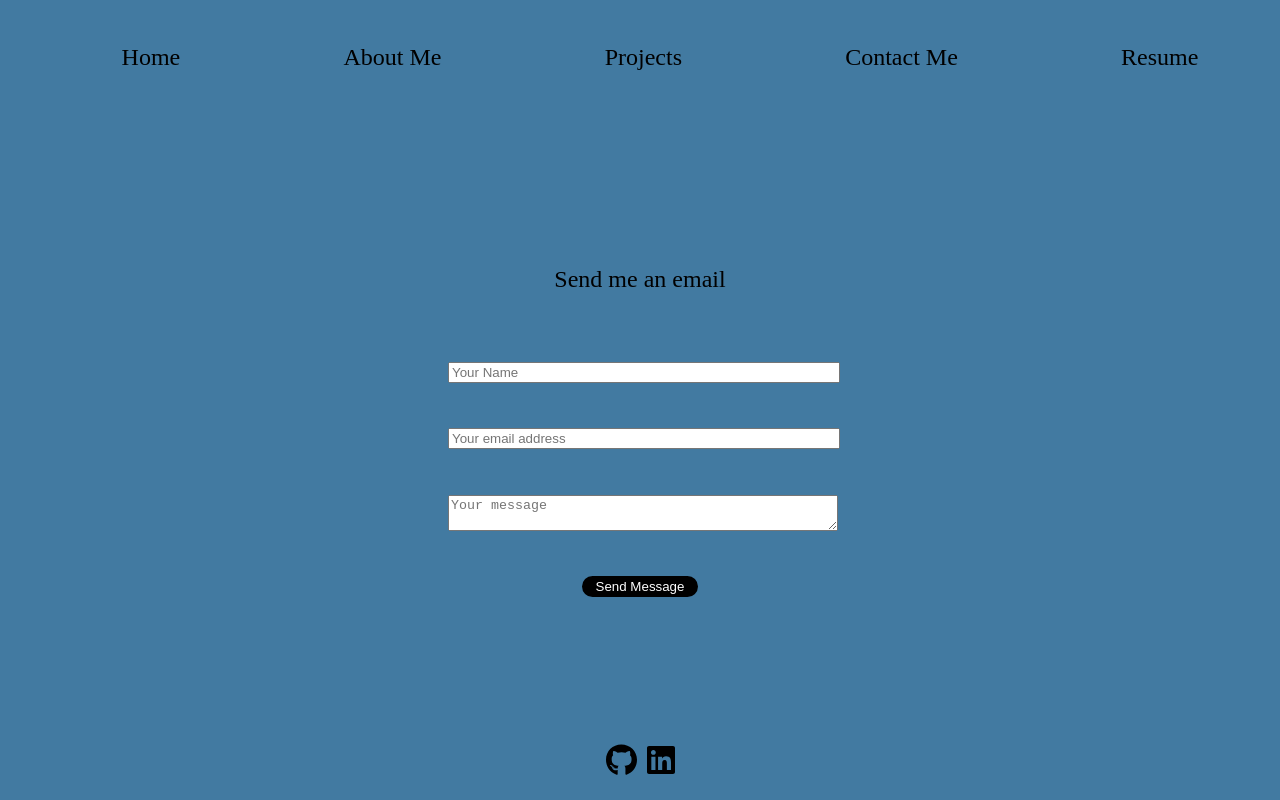
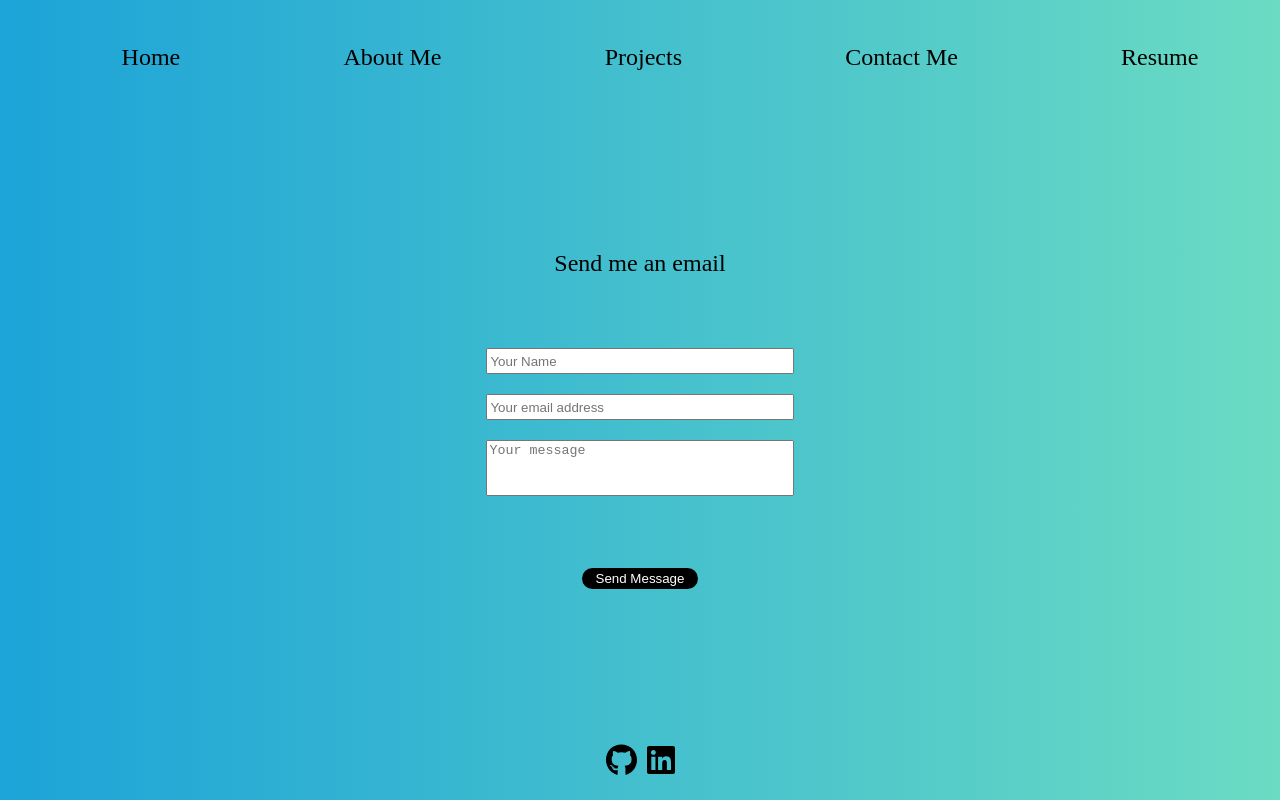
Before and after one commit to JosephFAnderson/Portfolio, a React (Create React App) app: page /contact-me in a window 1280 px wide. Built offline with nearby package versions, Linux system fonts and the light colour scheme.

Commit message:
update info and color

```diff
--- a/src/components/AboutMe/AboutMe.js
+++ b/src/components/AboutMe/AboutMe.js
@@ -4,22 +4,21 @@ function AboutMe() {
     return (
         <>
             <div className="aboutMe-container">
-                <p>I am a Full Stack Web Developer based out of Atlanta, Georgia. I enjoy finding and implementing solutions to complex problems.<br/><br/>
-                I have 8 years of retail management experience which allows me to work well in a team environment and adapt to customer needs.<br/><br/></p>
+                <p>I am a junior Full Stack Web Developer based out of Atlanta, Georgia. I have always enjoyed solving problems. Either in the workplace, or in my free time playing board games. I have 8 years of retail management experience which has taught me how to work well with a team to deliver the best possible experience for the clients as well as the company.<br/><br/>I recently graduated from Georgia Tech's Full Stack Web Development bootcamp, and I am looking to further expand upon what I learned there in order to create even better web applications.<br/><br/></p>
                 <p className="skills-label">Skills</p>
                 <ul className="skills-list">
-                    <li className="skill">HTML</li>
-                    <li className="skill">CSS</li>
+                    <li className="skill">React</li>
+                    <li className="skill">GraphQL</li>
                     <li className="skill">JavaScript</li>
-                    <li className="skill">JQuery</li>
-                    <li className="skill">Bootstrap</li>
                     <li className="skill">Node.js</li>
                     <li className="skill">Express.js</li>
                     <li className="skill">MySQL</li>
                     <li className="skill">MongoDB</li>
                     <li className="skill">Handlebars</li>
-                    <li className="skill">React</li>
-                    <li className="skill">GraphQL</li>
+                    <li className="skill">JQuery</li>
+                    <li className="skill">Bootstrap</li>
+                    <li className="skill">CSS</li>
+                    <li className="skill">HTML</li>
                 </ul>
             </div>
         </>
--- a/src/components/ContactMe/ContactMe.css
+++ b/src/components/ContactMe/ContactMe.css
@@ -7,8 +7,26 @@
     width: 30%;
 }
 
+#contact-input{
+    display: flex;
+    flex-direction: column;
+    width: 80%;
+    margin: 0 auto;
+    text-align: center;
+    overflow: none;
+}
+
 input, textarea{
-    width: 100%;
+    margin: 10px 0;
+}
+
+input{
+    height: 20px;
+}
+
+textarea{
+    height: 50px;
+    resize: none;
 }
 
 .formBtn{
@@ -20,6 +38,10 @@ input, textarea{
     color: white;
 }
 
+.formBtn:hover{
+    cursor: pointer;
+}
+
 span{
     display: none;
 }
--- a/src/components/ContactMe/ContactMe.js
+++ b/src/components/ContactMe/ContactMe.js
@@ -45,10 +45,12 @@ const ContactMe = () => {
 
   return (
     <div id="contact-form">
-        <p style={{fontSize: "1.5em"}}>Send me an email</p>
-        <input type="text" placeholder="Your Name" value={name} onChange={e => setName(e.target.value)} />
-        <input type="email" placeholder="Your email address" value={email} onChange={e => setEmail(e.target.value)} />
-        <textarea placeholder="Your message" value={message} onChange={e => setMessage(e.target.value)}></textarea>
+        <p style={{fontSize: "1.5em", margin: "0"}}>Send me an email</p>
+        <div id="contact-input">
+          <input type="text" placeholder="Your Name" value={name} onChange={e => setName(e.target.value)} />
+          <input type="email" placeholder="Your email address" value={email} onChange={e => setEmail(e.target.value)} />
+          <textarea placeholder="Your message" value={message} onChange={e => setMessage(e.target.value)}></textarea>
+        </div>
         <button className="formBtn" onClick={submit}>Send Message</button>
         <span className={emailSent ? 'visible' : null}>Thank you for your message, I will be in touch as soon as possible!</span>
     </div>
--- a/src/components/Layout.js
+++ b/src/components/Layout.js
@@ -1,4 +1,3 @@
-import './Layout.css'
 import Navbar from './Navbar/Navbar';
 import Home from './Home/Home';
 import Project from './Projects/Project';
--- a/src/components/Projects/Project.css
+++ b/src/components/Projects/Project.css
@@ -45,7 +45,7 @@
 }
 
   .project-card:hover .project-image {
-    opacity: 0.2;
+    opacity: .1;
   }
 
   .project-card:hover .project-text {
--- a/src/index.css
+++ b/src/index.css
@@ -13,5 +13,5 @@ html, body, #root{
 
 body{
     margin: 0;
-    background-color: #427AA1;
+    background-image: linear-gradient(to right, rgb(28, 163, 216) , rgb(107, 219, 195));
 }
```
Also changed, not shown: src/components/Layout.css (deleted).
